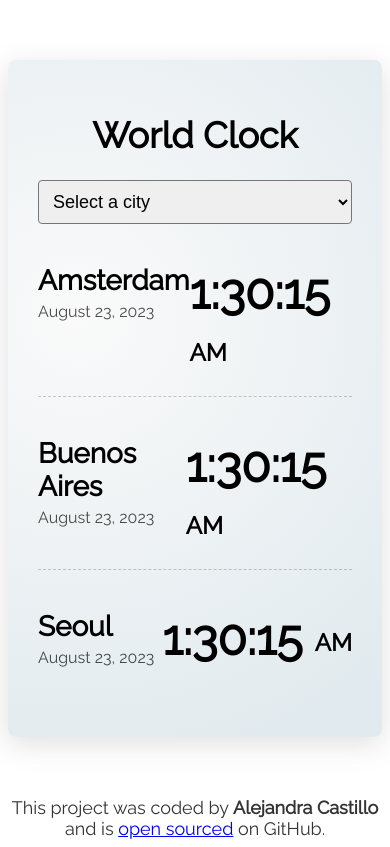
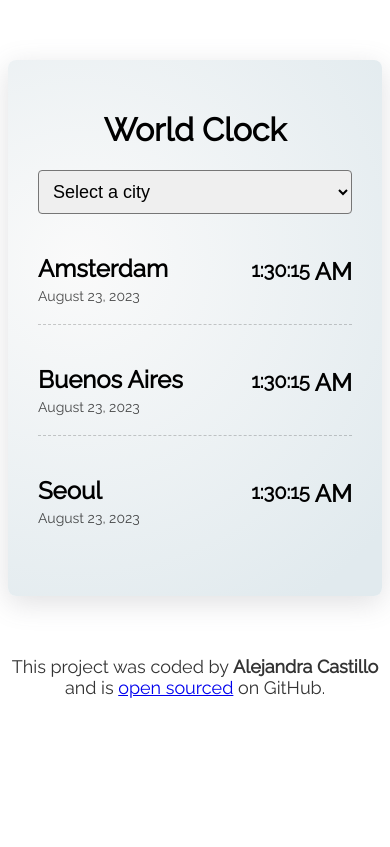
Before and after one commit to apcastillo11/world-clock-project, a plain HTML site: page index.html in a window 390 px wide. Drawn offline with nearby package versions, Linux system fonts and the light colour scheme; a script that the page names is missing.

Commit message:
CSS Media query, changed font

```diff
--- a/css/style.css
+++ b/css/style.css
@@ -65,3 +65,21 @@ select {
   line-height: 36px;
   vertical-align: middle;
 }
+
+@media (max-width: 576px) {
+  h1 {
+    font-size: 32px;
+  }
+
+  h2 {
+    font-size: 24px;
+  }
+
+  .date {
+    font-size: 14px;
+  }
+
+  .time {
+    font-size: 20px;
+  }
+}
```
